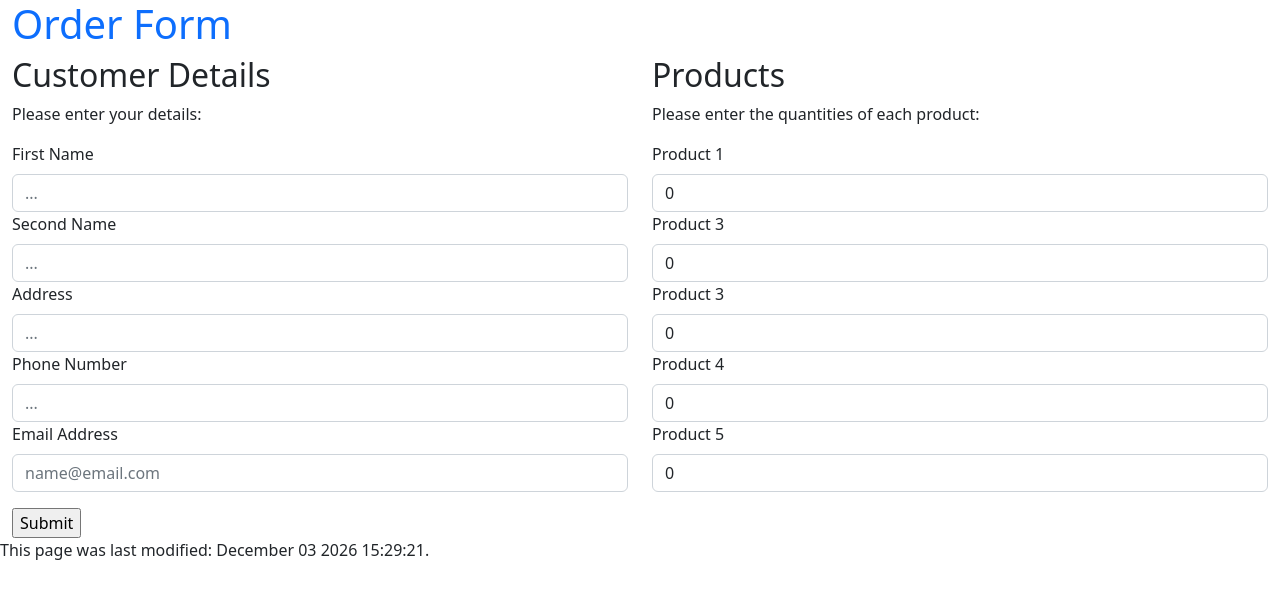
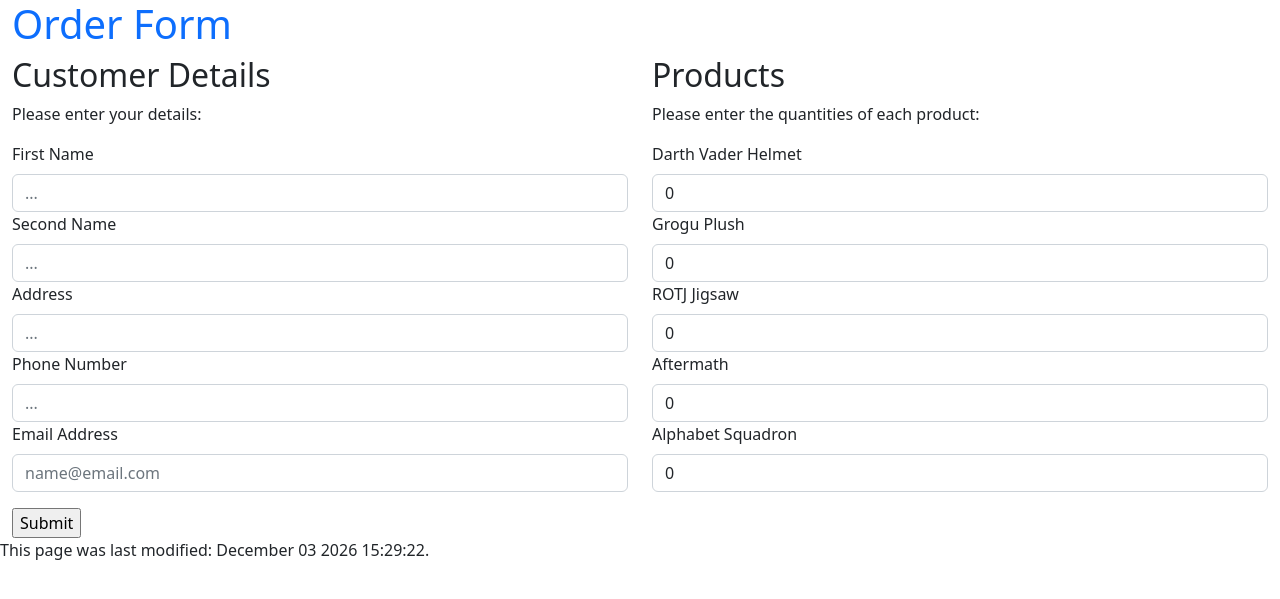
Before and after one commit to Lake-Tuggeranong-College/MW-2023S1Web-software-development-fundamental-PHP, a PHP site: page /orderForm.php in a window 1280 px wide. Shown: the part 126-725 px from the top of the page. Run offline with PHP 8.4, Linux system fonts and the light colour scheme; grey boxes are pictures that could not be loaded.

Commit message:
made arrays into invoice.php and orderform.php

```diff
--- a/invoice.php
+++ b/invoice.php
@@ -1,4 +1,7 @@
-<?php include "template.php" ?>
+<?php include "template.php"
+/** @var $productNames */
+/** @var $productPrices */
+?>
 <title>Invoice</title>
 <body>
 
--- a/orderForm.php
+++ b/orderForm.php
@@ -33,19 +33,19 @@
                     <h2>Products</h2>
                     <!--Product List-->
                     <p>Please enter the quantities of each product:</p>
-                    <label for="orderProduct1" class="form-label">Product 1</label>
+                    <label for="orderProduct1" class="form-label"><?php echo $productNames["product1"]; ?> </label>
                     <input type="number" class="form-control" id="orderProduct1" name="orderProduct1"
                            value="0">
-                    <label for="orderProduct2" class="form-label">Product 3</label>
+                    <label for="orderProduct2" class="form-label"><?php echo $productNames["product2"]; ?> </label>
                     <input type="number" class="form-control" id="orderProduct2" name="orderProduct2"
                            value="0">
-                    <label for="orderProduct3" class="form-label">Product 3</label>
+                    <label for="orderProduct3" class="form-label"><?php echo $productNames["product3"]; ?> </label>
                     <input type="number" class="form-control" id="orderProduct3" name="orderProduct3"
                            value="0">
-                    <label for="orderProduct4" class="form-label">Product 4</label>
+                    <label for="orderProduct4" class="form-label"><?php echo $productNames["product4"]; ?> </label>
                     <input type="number" class="form-control" id="orderProduct4" name="orderProduct4"
                            value="0">
-                    <label for="orderProduct5" class="form-label">Product 5</label>
+                    <label for="orderProduct5" class="form-label"><?php echo $productNames["product5"]; ?> </label>
                     <input type="number" class="form-control" id="orderProduct5" name="orderProduct5"
                            value="0">
 
--- a/template.php
+++ b/template.php
@@ -7,7 +7,7 @@
 </head>
 <nav class="navbar navbar-expand-sm bg-danger">
     <div class="container-fluid">
-        <a class="navbar-brand" href="#"><img src="https://media.giphy.com/media/7Jq6ufAgpblcm0Ih2z/giphy.gif" height="100px"</a>
+        <a class="navbar-brand" href="#"><img src="https://media.giphy.com/media/dqC7qh15XHPsy4Ffdr/giphy.gif" height="100px"</a>
         <button class="navbar-toggler" type="button" data-bs-toggle="collapse" data-bs-target="#navbarSupportedContent" aria-controls="navbarSupportedContent" aria-expanded="false" aria-label="Toggle navigation">
             <span class="navbar-toggler-icon"></span>
         </button>
@@ -31,6 +31,8 @@
 </nav>
 <?php
 //timezone stuff
+$productNames = array("product1"=>"Darth Vader Helmet", "product2"=>"Grogu Plush", "product3"=>"ROTJ Jigsaw", "product4"=>"Aftermath", "product5"=>"Alphabet Squadron");
+$productPrices= array("product1"=>299.0, "product2"=>32.95, "product3"=>219.95, "product4"=>24.95, "product5"=>24.95);
 function footer():string
 {
     date_default_timezone_set('Australia/Canberra');
```
